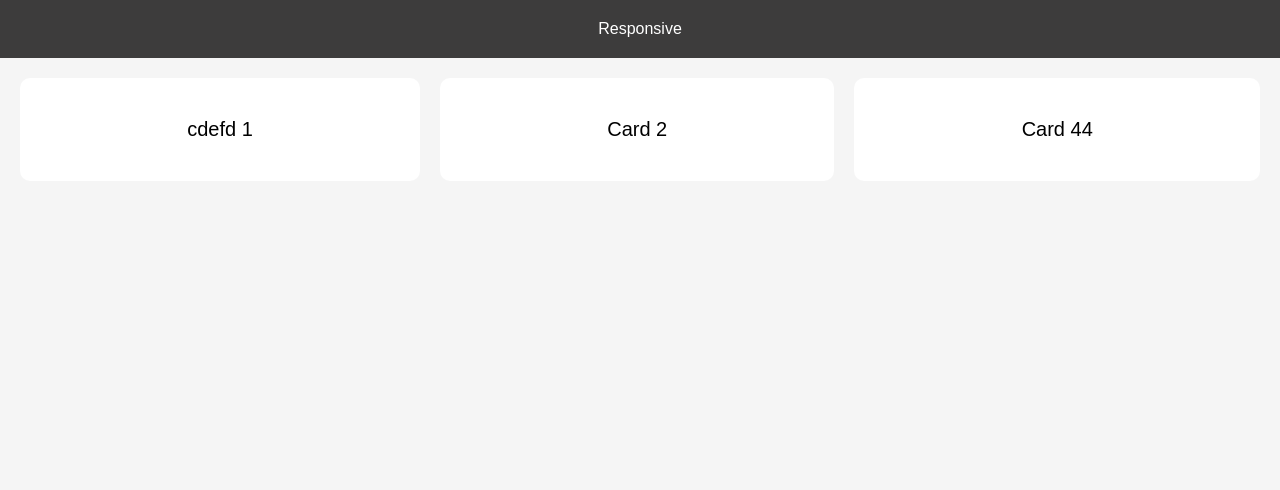
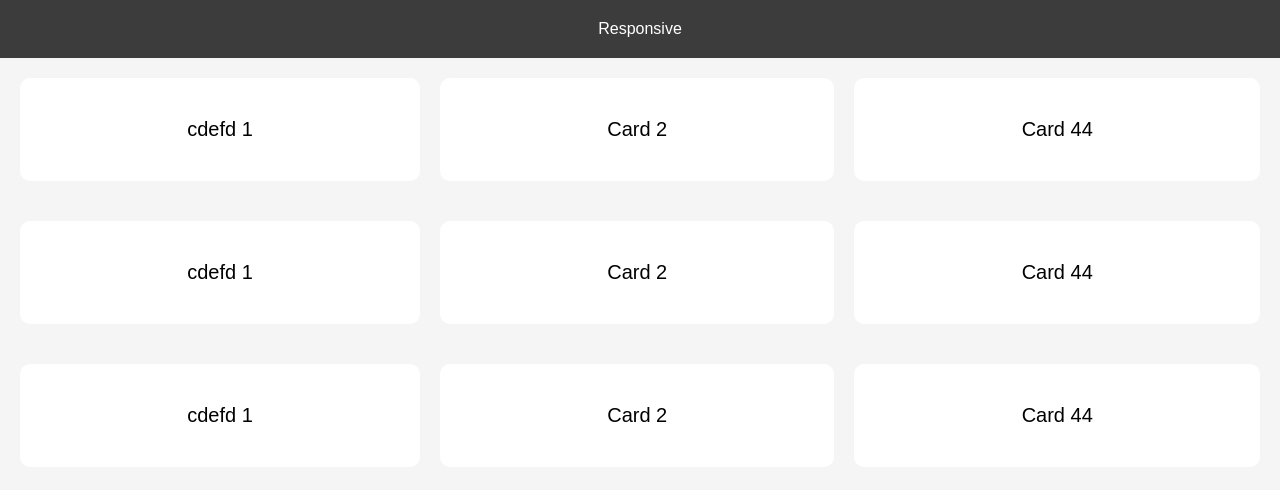
Before and after one commit to abdulaziz448/car, a plain HTML site: page pubg.html in a window 1280 px wide. Drawn offline with Linux system fonts and the light colour scheme.

Commit message:
26-01-2026

```diff
--- a/pubg.html
+++ b/pubg.html
@@ -1,9 +1,9 @@
-<!DOCTYPE html>
+<!doctype html>
 <html lang="en">
   <head>
     <meta charset="UTF-8" />
     <meta name="viewport" content="width=device-width, initial-scale=1.0" />
-    <title> xhdlidzhfv</title>
+    <title>xhdlidzhfv</title>
     <link rel="stylesheet" href="pubg.css" />
   </head>
   <body>
@@ -14,5 +14,15 @@
       <div class="porj">Card 2</div>
       <div class="porj">Card 44</div>
     </main>
+    <main class="lednik">
+      <div class="porj">cdefd 1</div>
+      <div class="porj">Card 2</div>
+      <div class="porj">Card 44</div>
+    </main>
+    <main class="lednik">
+      <div class="porj">cdefd 1</div>
+      <div class="porj">Card 2</div>
+      <div class="porj">Card 44</div>
+    </main>
   </body>
 </html>
```
